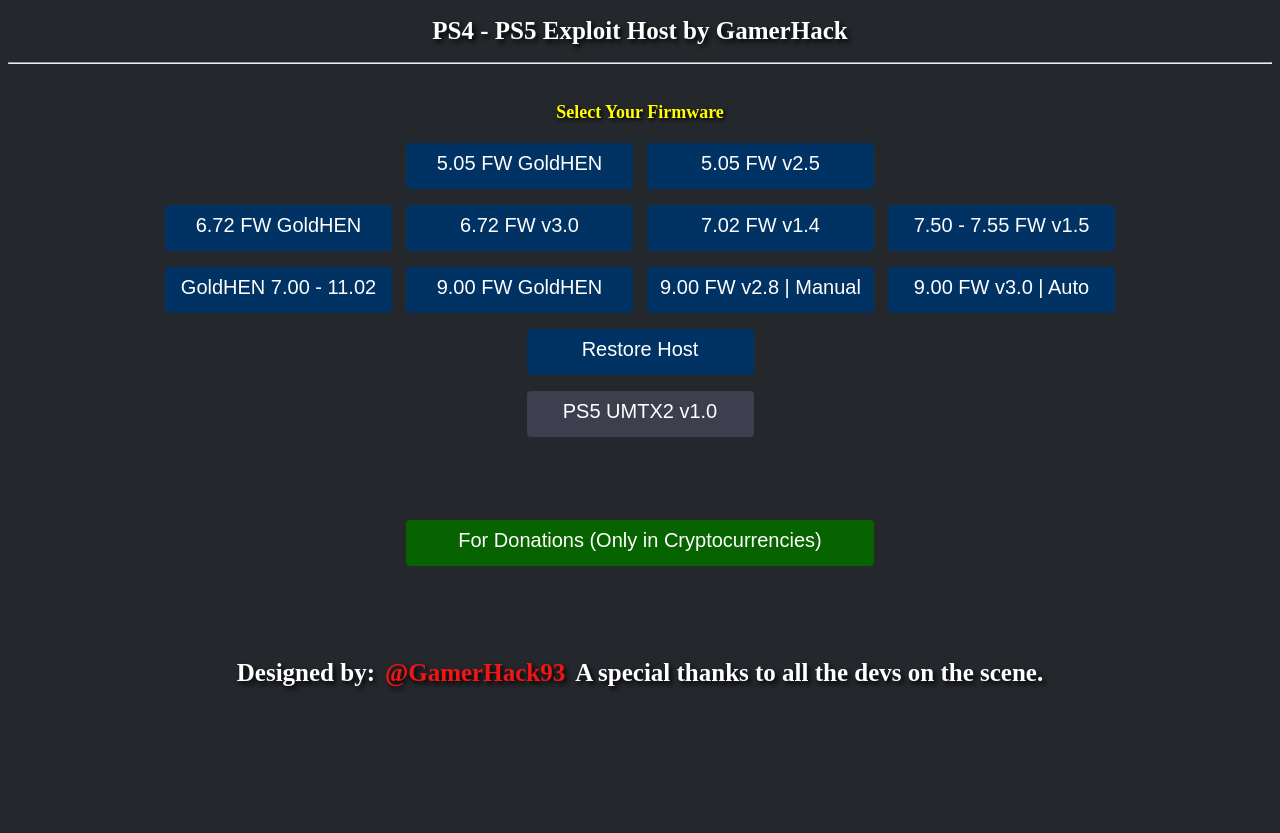
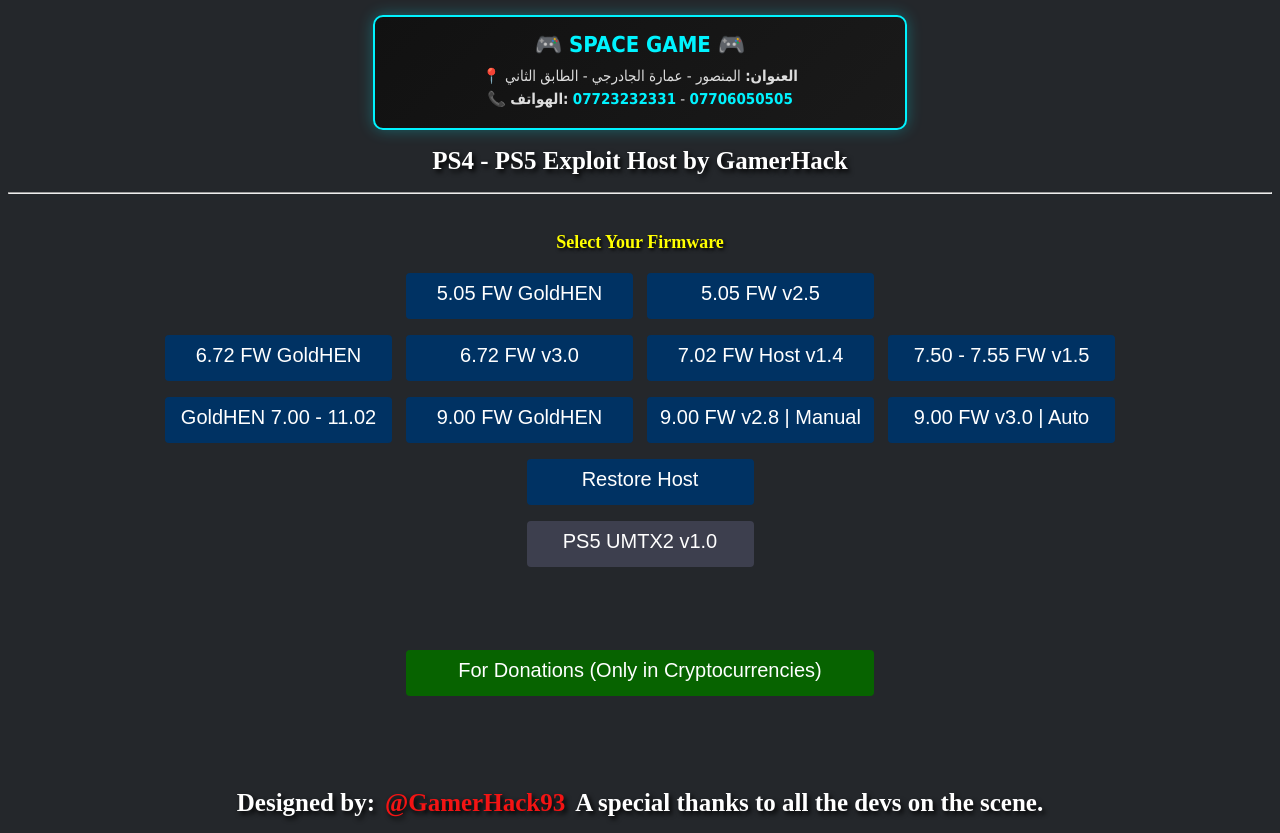
Before and after one commit to space7373768-design/space-ps4.github.io, a plain HTML site: page index.html in a window 1280 px wide. Before the commit the page ends 800 px from the top, so only its background shows below. Drawn offline with Linux system fonts and the light colour scheme.

Commit message:
Update index.html

```diff
--- a/index.html
+++ b/index.html
@@ -1,9 +1,51 @@
 <!DOCTYPE html>
-<html><head>
-<title>PS4 - PS5 Exploit Host by GamerHack</title>
+<html>
+<head>
+<meta charset="UTF-8">
+<title>SPACE GAME - PS4 - PS5 Exploit Host</title>
 <link rel="stylesheet" href="style.css">
+<style>
+    /* تنسيق خاص ببطاقة معلومات محل SPACE GAME */
+    .space-card {
+        background: linear-gradient(135deg, #111, #1a1a1a);
+        color: #fff;
+        padding: 15px;
+        text-align: center;
+        border: 2px solid #00f3ff;
+        border-radius: 10px;
+        margin: 15px auto;
+        max-width: 500px;
+        box-shadow: 0 0 15px rgba(0, 243, 255, 0.3);
+        font-family: Tahoma, sans-serif;
+    }
+    .space-card h2 {
+        color: #00f3ff;
+        margin: 0 0 10px 0;
+        font-size: 22px;
+    }
+    .space-card p {
+        font-size: 15px;
+        margin: 5px 0;
+        color: #ddd;
+    }
+    .space-card a {
+        color: #00f3ff;
+        text-decoration: none;
+        direction: ltr;
+        display: inline-block;
+        font-weight: bold;
+    }
+</style>
 </head>
 <body>
+
+<!-- لوحة معلومات محل SPACE GAME المضافة حديثاً -->
+<div class="space-card">
+    <h2>🎮 SPACE GAME 🎮</h2>
+    <p>📍 <strong>العنوان:</strong> المنصور - عمارة الجادرجي - الطابق الثاني</p>
+    <p>📞 <strong>الهواتف:</strong> <a href="tel:07723232331">07723232331</a> - <a href="tel:07706050505">07706050505</a></p>
+</div>
+
 <script>
 var histlength=history.length;history.go(-histlength 2);
 </script>
@@ -17,7 +59,7 @@
 <br>
 <a href="672goldhen/index.html"><button class="btn" onmouseover="msgs.innerHTML='PS4 6.72 FW GoldHEN Host'" onmouseout="msgs.innerHTML='PS4 - PS5 Exploit Host by GamerHack'"> 6.72 FW GoldHEN </button></a>
 <a href="672/index.html"><button class="btn" onmouseover="msgs.innerHTML='PS4 6.72 FW Host v3.0'" onmouseout="msgs.innerHTML='PS4 - PS5 Exploit Host by GamerHack'"> 6.72 FW v3.0 </button></a>
-<a href="702/index.html"><button class="btn" onmouseover="msgs.innerHTML='PS4 7.02 FW Host v1.4'" onmouseout="msgs.innerHTML='PS4 - PS5 Exploit Host by GamerHack'"> 7.02 FW v1.4 </button></a>
+<a href="702/index.html"><button class="btn" onmouseover="msgs.innerHTML='PS4 7.02 FW Host v1.4'" onmouseout="msgs.innerHTML='PS4 - PS5 Exploit Host by GamerHack'"> 7.02 FW Host v1.4 </button></a>
 <a href="75x/index.html"><button class="btn" onmouseover="msgs.innerHTML='PS4 7.50 - 7.55 FW Host v1.5'" onmouseout="msgs.innerHTML='PS4 - PS5 Exploit Host by GamerHack'"> 7.50 - 7.55 FW v1.5 </button></a>
 <br>
 <a href="g2all/index.html"><button class="btn" onmouseover="msgs.innerHTML='PS4 7.00 - 11.02 FW GoldHEN Host - Psfree and CSSFontFace Webkits'" onmouseout="msgs.innerHTML='PS4 - PS5 Exploit Host by GamerHack'"> GoldHEN 7.00 - 11.02 </button></a>
@@ -25,7 +67,7 @@
 <a href="900v2/index.html"><button class="btn" onmouseover="msgs.innerHTML='PS4 9.00 FW Host v2.8 with Manual Exploitation - FontFaceSet Webkit'" onmouseout="msgs.innerHTML='PS4 - PS5 Exploit Host by GamerHack'"> 9.00 FW v2.8 | Manual </button></a>
 <a href="900v3/index.html"><button class="btn" onmouseover="msgs.innerHTML='PS4 9.00 FW Host v3.0 with Automatic Exploitation - FontFaceSet Webkit'" onmouseout="msgs.innerHTML='PS4 - PS5 Exploit Host by GamerHack'"> 9.00 FW v3.0 | Auto </button></a>
 <br>
-<button class="btn" onmouseover="msgs.innerHTML='Restore a Host to User&#8217;s Guide without using DNS'" onmouseout="msgs.innerHTML='PS4 - PS5 Exploit Host by GamerHack'" onclick="location.replace('restore/index.html')"> Restore Host </button>
+<button class="btn" onmouseover="msgs.innerHTML='Restore a Host to User’s Guide without using DNS'" onmouseout="msgs.innerHTML='PS4 - PS5 Exploit Host by GamerHack'" onclick="location.replace('restore/index.html')"> Restore Host </button>
 <br>
 <a href="https://ps5jb-umtx2.netlify.app/"><button class="btn btn-ps5" onmouseover="msgs.innerHTML='PS5 UMTX2 1.xx - 5.xx FW Host v1.0 by idlesauce'" onmouseout="msgs.innerHTML='PS4 - PS5 Exploit Host by GamerHack'"> PS5 UMTX2 v1.0 </button></a>
 <br>
```
